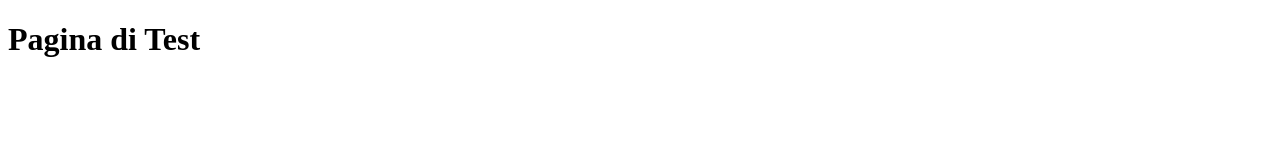
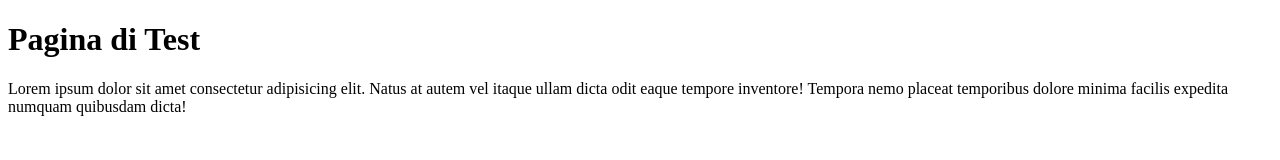
Before and after one commit to Lex95/hello-world, a plain HTML site: page index.html in a window 1280 px wide. Drawn offline with Linux system fonts and the light colour scheme.

Commit message:
aggiunta paragrafo

```diff
--- a/index.html
+++ b/index.html
@@ -8,5 +8,6 @@
 </head>
 <body>
     <h1>Pagina di Test</h1>
+    <p>Lorem ipsum dolor sit amet consectetur adipisicing elit. Natus at autem vel itaque ullam dicta odit eaque tempore inventore! Tempora nemo placeat temporibus dolore minima facilis expedita numquam quibusdam dicta!</p>
 </body>
 </html>
```
